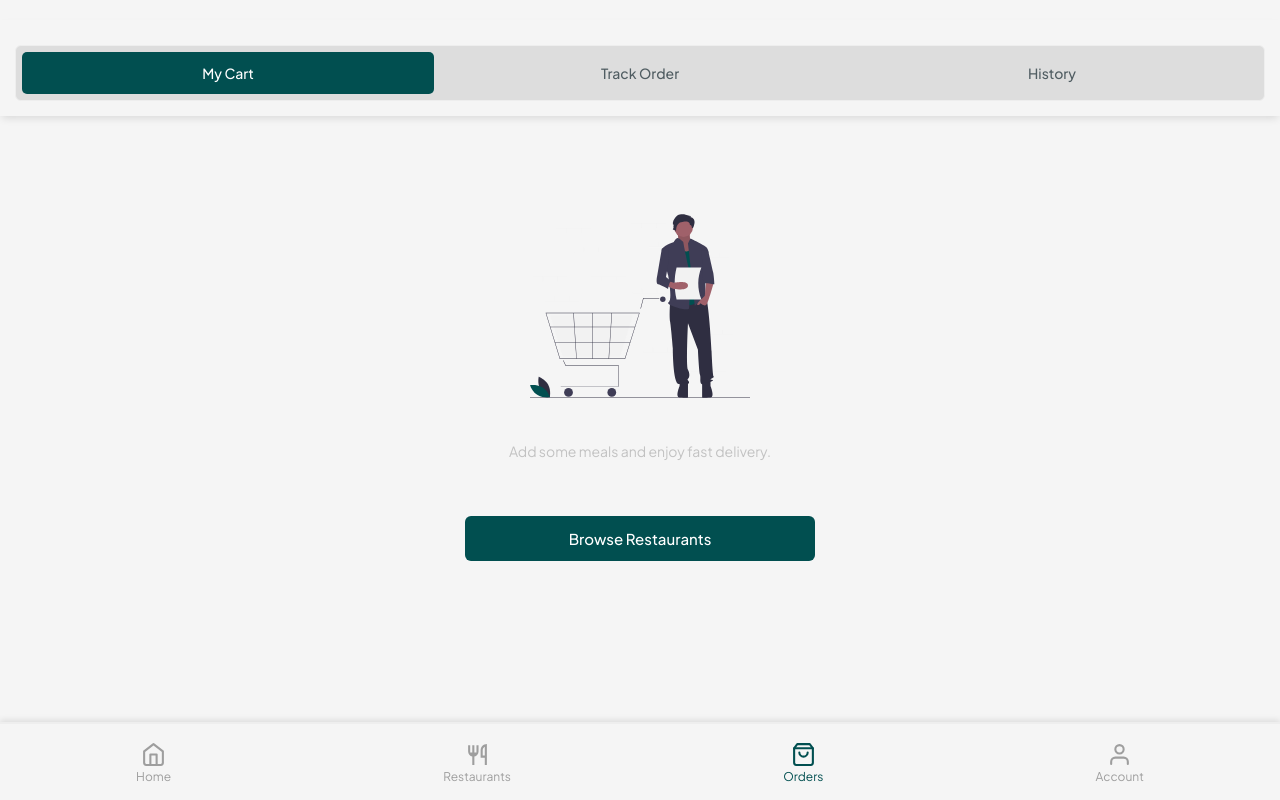
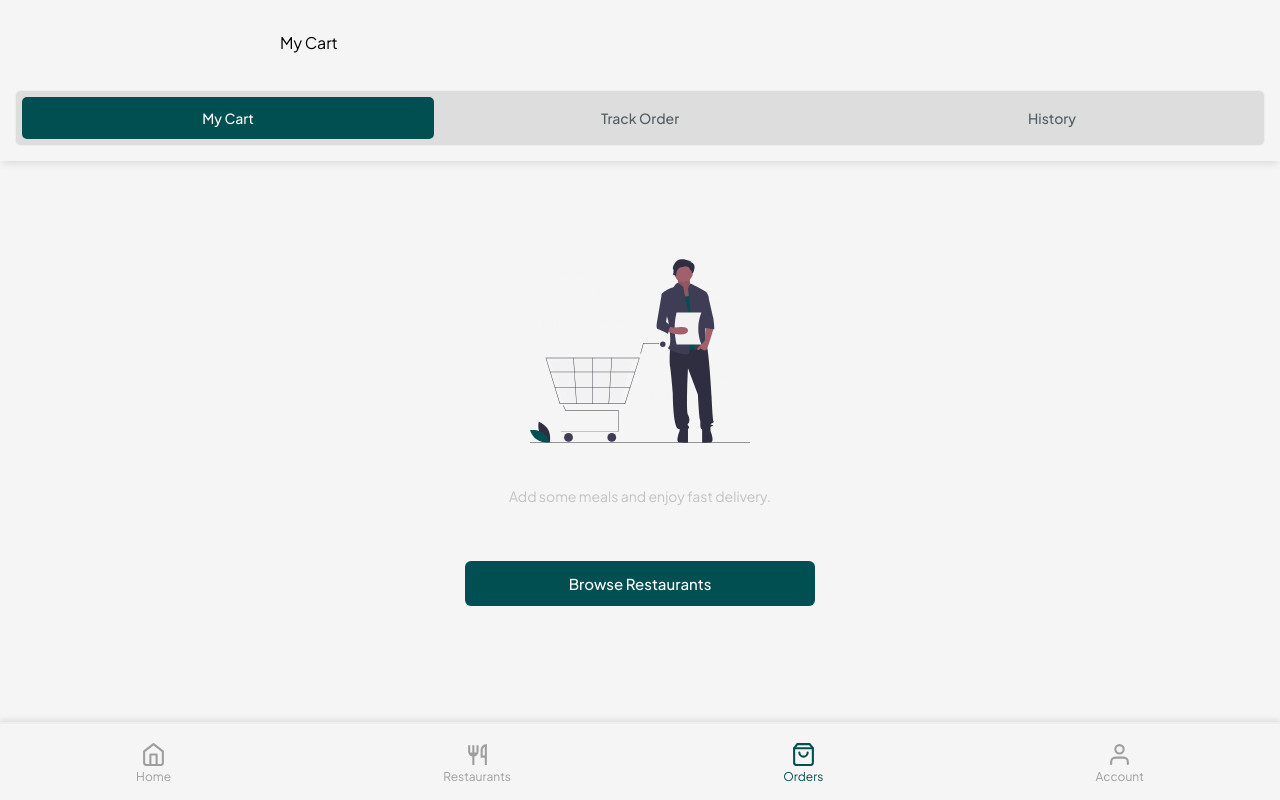
Before and after one commit to ay30bg/droppa, a React (Create React App) app: page /orders in a window 1280 px wide. Built offline with nearby package versions, Linux system fonts and the light colour scheme.

Commit message:
Integrate OrdersHeader into OrderPage
Added OrdersHeader component for better structure.

```diff
--- a/src/pages/Orders.jsx
+++ b/src/pages/Orders.jsx
@@ -2,7 +2,8 @@ import React, { useState } from "react";
 import { useNavigate } from "react-router-dom";
 import "../styles/orders.css";
 
-// Import your downloaded SVGs as React components
+import OrdersHeader from "../components/OrdersHeader";
+
 import { ReactComponent as CartIcon } from "../assets/CartIcon.svg";
 import { ReactComponent as TrackIcon } from "../assets/TrackIcon.svg";
 import { ReactComponent as HistoryIcon } from "../assets/HistoryIcon.svg";
@@ -13,7 +14,10 @@ export default function OrderPage() {
   return (
     <div className="order-page">
 
-      {/* Sticky Tabs */}
+      {/* ================= HEADER ================= */}
+      <OrdersHeader activeTab={activeTab} />
+
+      {/* ================= TABS ================= */}
       <div className="order-tabs-wrapper">
         <div className="order-tabs">
           <div
@@ -39,7 +43,7 @@ export default function OrderPage() {
         </div>
       </div>
 
-      {/* Scrollable Content */}
+      {/* ================= CONTENT ================= */}
       <div className="order-content">
         {activeTab === "cart" && <EmptyCart />}
         {activeTab === "track" && <EmptyTrack />}
@@ -49,7 +53,7 @@ export default function OrderPage() {
   );
 }
 
-/* ---------------- EMPTY STATES ---------------- */
+/* ================= EMPTY STATES ================= */
 
 function EmptyCart() {
   const navigate = useNavigate();
```
